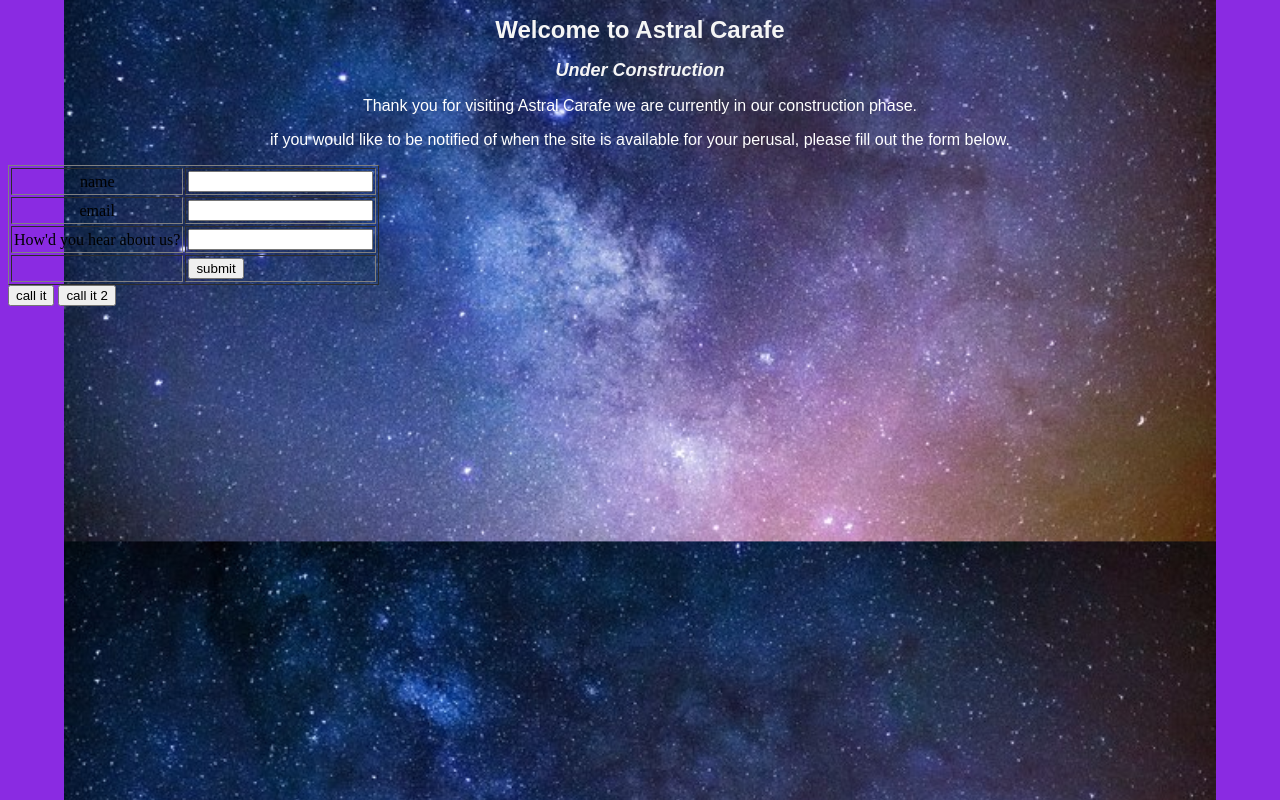
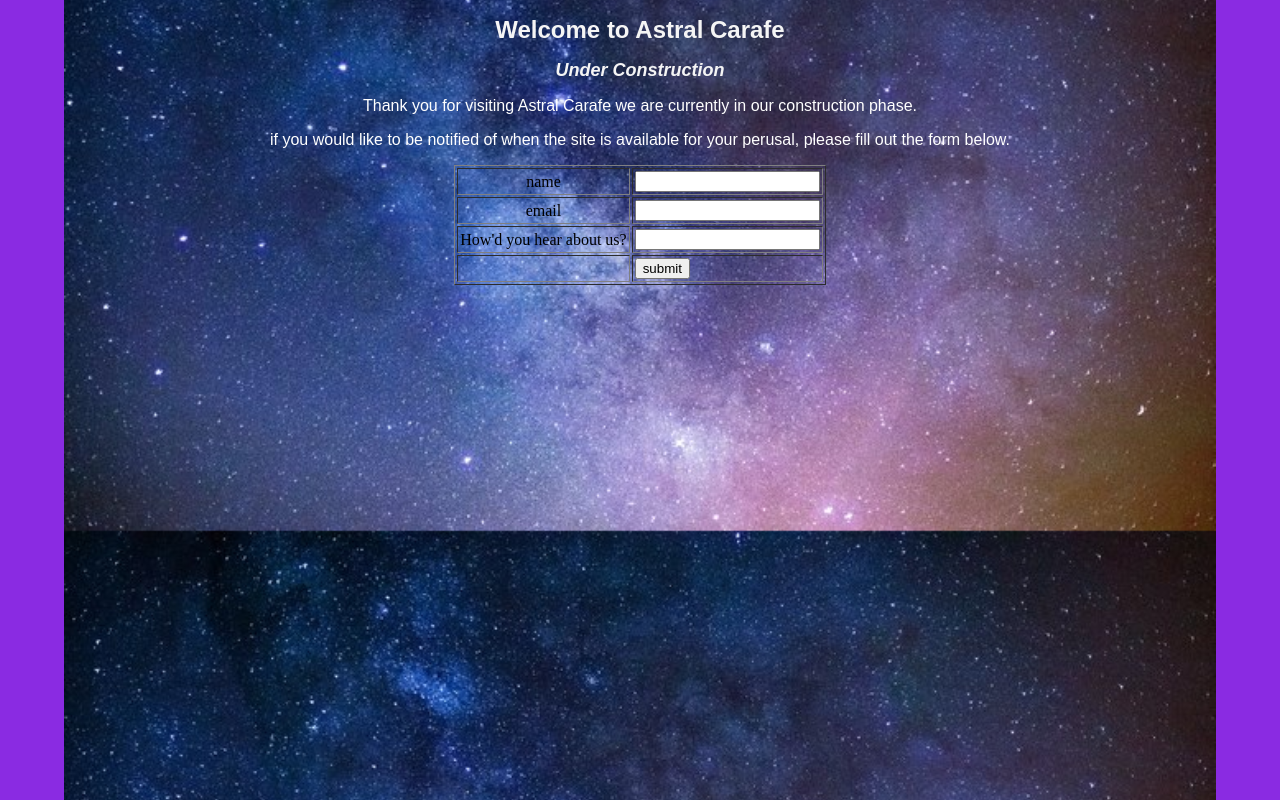
Before and after one commit to carpeomnia777/AstralCarafe, a plain HTML site: page index.html in a window 1280 px wide. Drawn offline with Linux system fonts and the light colour scheme.

Commit message:
Update index.html

```diff
--- a/index.html
+++ b/index.html
@@ -17,7 +17,7 @@
     </p>
 
     <form name="myform" onsubmit="return validate()">
-        <table cellspacing="2" cellpadding="2" border="1">
+        <table align="center" cellspacing="2" cellpadding="2" border="1">
             <tr>
                 <td align="center">name</td>
                 <td><input type="type" name="name" /></td>
@@ -39,10 +39,8 @@
 
     <div id='pro'></div>
 
-    <button onclick="myfun3()">call it</button>
-    <button onclick="usergrade()">call it 2</button>
-    <div id="ob"></div>
-    <script src="welcome.js"></script>
+     <div id="ob"></div>
+    <script src="index.js"></script>
 
 </body>
 
```
